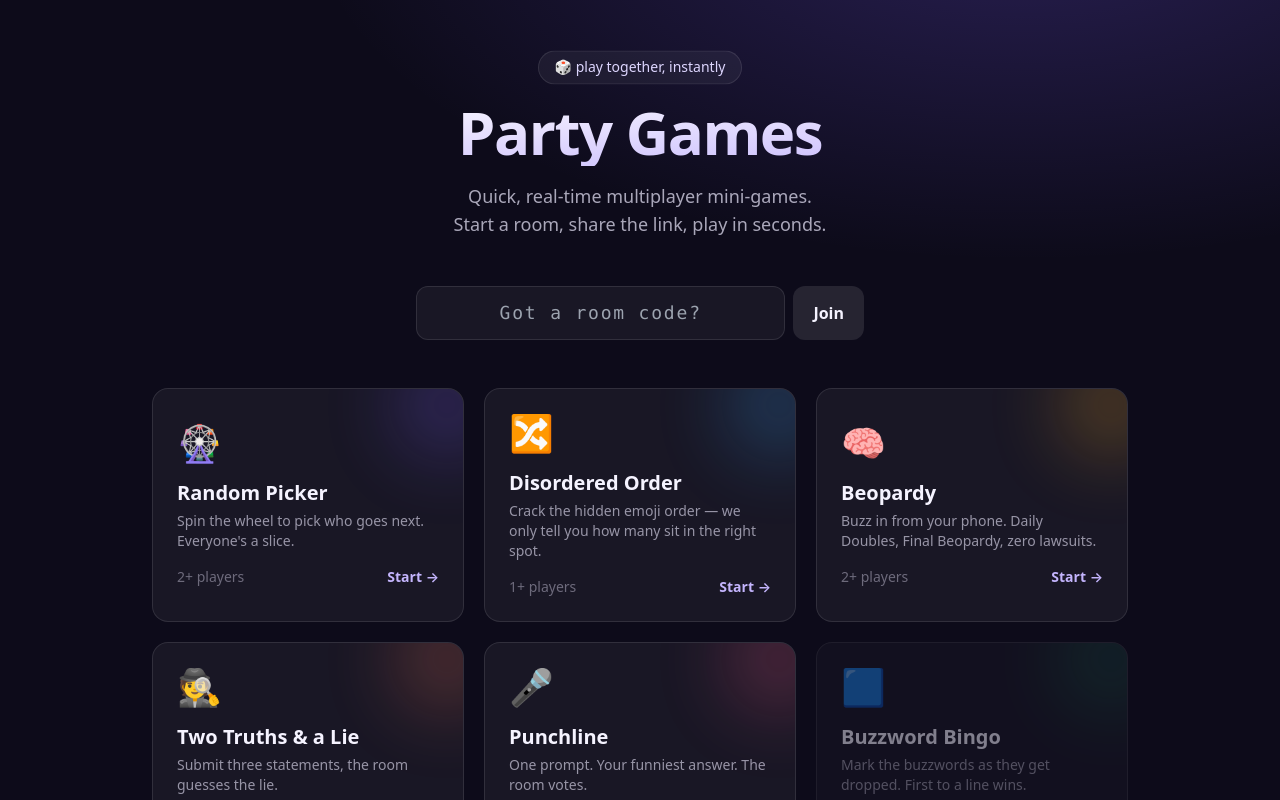
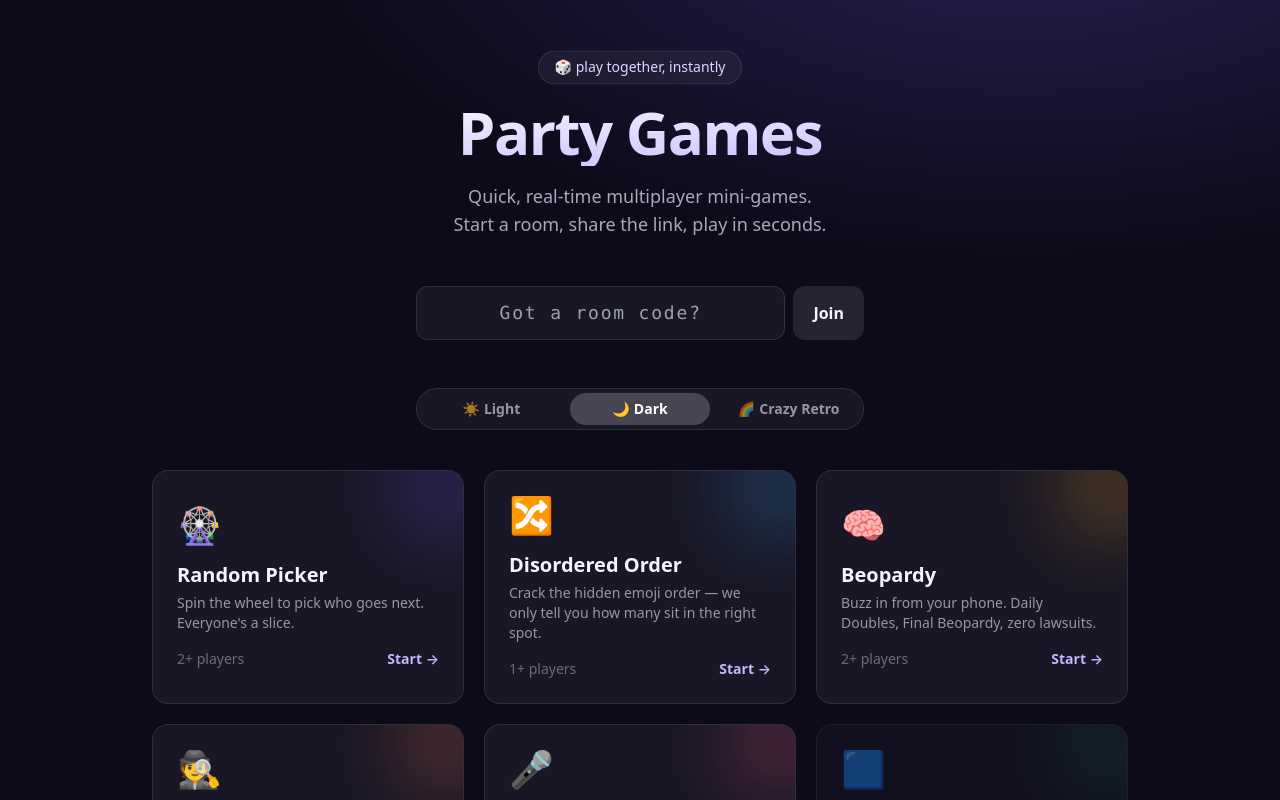
Before and after one commit to ld-bubble/party-games-clone, a Next.js app: page / in a window 1280 px wide. Shown: the top 800 px of the page. Built offline with nearby package versions, Linux system fonts and the light colour scheme.

Commit message:
agent a2f0eab4: write src/app/page.tsx

```diff
--- a/src/app/page.tsx
+++ b/src/app/page.tsx
@@ -52,6 +52,8 @@
         </button>
       </form>
 
+      <ThemeSelector />
+
       <div className="grid gap-5 sm:grid-cols-2 lg:grid-cols-3">
         {GAMES.map((game) => {
           const live = game.status === "live";
```
